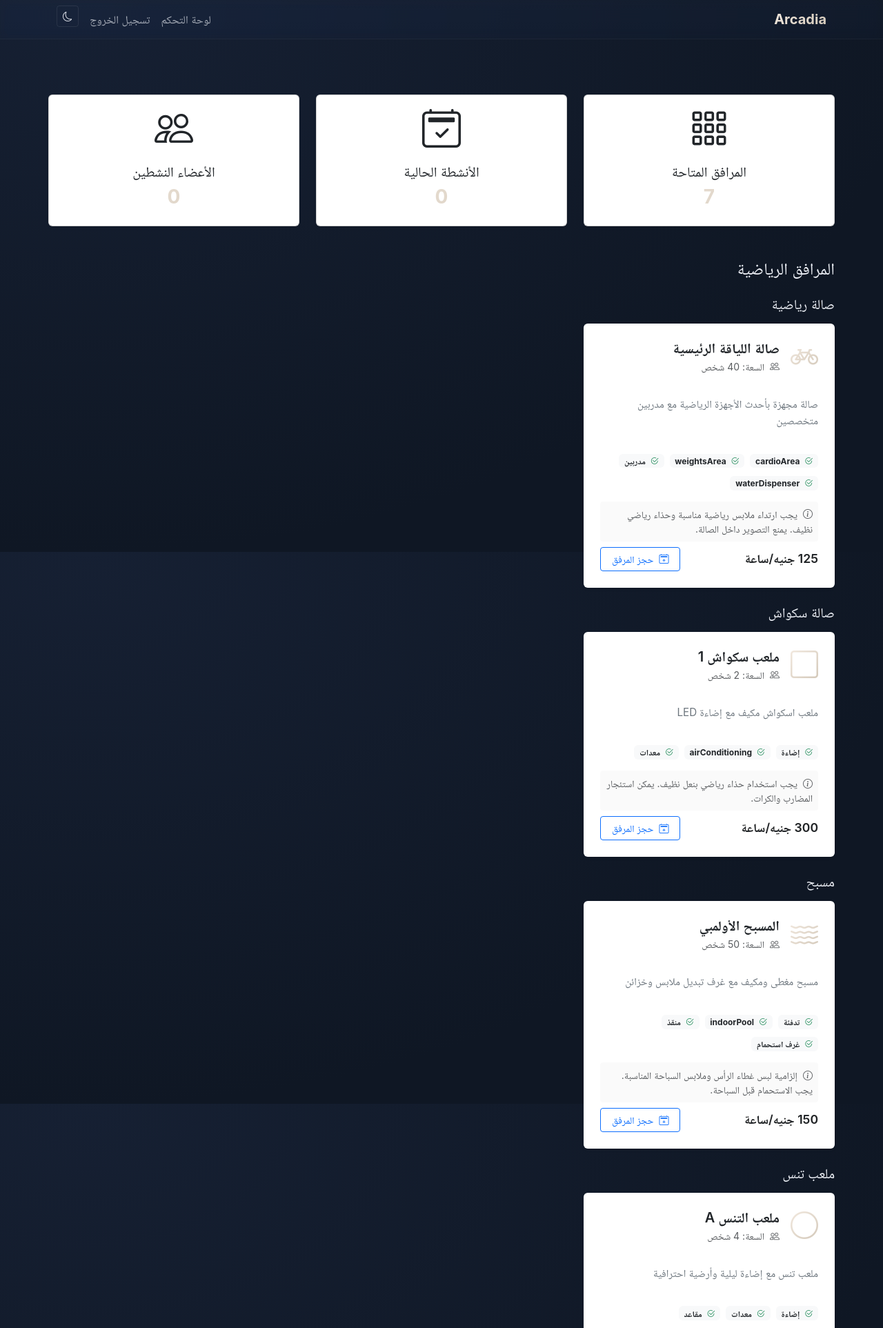
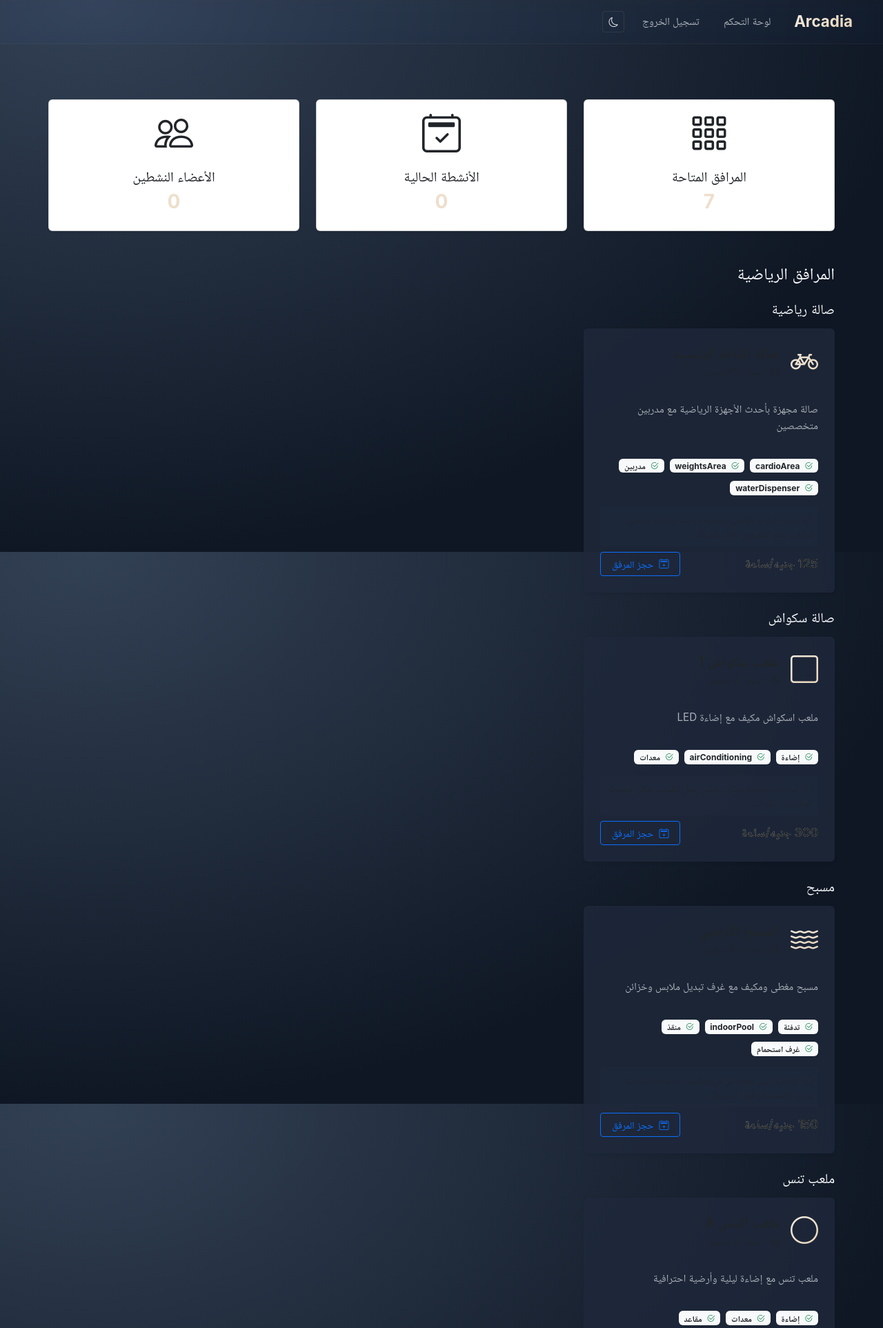
Before and after one commit to YasserSedky/Arcadia-Smart-City, a PHP site: the page made by sports/index.php in a window 1280 px wide. Shown: the top 1925 px of the page at 69% size. Run offline with PHP 8.4, Linux system fonts and the light colour scheme; a user stored in the database is signed in; data comes from the database, SQL or seed files in the repository; data that the repository does not hold is empty; some libraries are stand-ins or nearby versions.

Commit message:
Add files via upload

```diff
--- a/assets/css/mall.css
+++ b/assets/css/mall.css
@@ -1,3 +1,3 @@
 .unit-code {
-    color: #fff !important;
+    color: var(--text) !important;
 }
--- a/assets/css/security.css
+++ b/assets/css/security.css
@@ -83,7 +83,7 @@
 
 .security-incident .incident-level.level-critical {
     background: var(--bs-danger);
-    color: white;
+    color: var(--text);
 }
 
 .report-btn {
--- a/assets/css/sports.css
+++ b/assets/css/sports.css
@@ -14,7 +14,7 @@
 /* Facilities Section */
 .facilities-section .facility-card {
     border: none;
-    background: #fff;
+    background: var(--glass-bg);
     overflow: hidden;
 }
 
@@ -47,7 +47,7 @@
 }
 
 .facilities-section .facility-description {
-    color: #6c757d;
+    color: var(--muted);
     font-size: 0.95em;
     line-height: 1.6;
     margin: 1rem 0;
@@ -61,7 +61,7 @@
 .facilities-section .requirements-note {
     padding: 0.5rem;
     border-radius: 0.25rem;
-    background-color: rgba(0, 0, 0, 0.02);
+    background-color: var(--glass-bg);
 }
 
 /* Activities Section */
@@ -85,7 +85,7 @@
 }
 
 .activities-section .facility-name {
-    color: #6c757d;
+    color: var(--muted);
     font-size: 0.9rem;
     margin-bottom: 0;
 }
@@ -98,17 +98,17 @@
     display: flex;
     align-items: center;
     margin-bottom: 0.5rem;
-    color: #495057;
+    color: var(--text);
 }
 
 .activities-section .detail-item i {
     width: 20px;
-    color: var(--primary);
+    color: var(--sand-100);
 }
 
 .activities-section .detail-item span {
     margin-right: 0.5rem;
-    color: #6c757d;
+    color: var(--muted);
 }
 
 .activities-section .detail-item strong {
@@ -117,7 +117,7 @@
 
 .activities-section .activity-description {
     font-size: 0.9rem;
-    color: #6c757d;
+    color: var(--muted);
     line-height: 1.5;
 }
 
@@ -139,7 +139,7 @@
 .activities-section .btn-gradient {
     background: linear-gradient(45deg, var(--primary), var(--primary-light));
     border: none;
-    color: white;
+    color: var(--text);
     padding: 0.5rem 1rem;
 }
 
--- a/assets/css/style.css
+++ b/assets/css/style.css
@@ -1,47 +1,67 @@
-/* Theme Variables */
 :root {
   /* Primary dark background */
   --primary-900: #0f1724;
-  --primary-700: #162033;
-  --primary-600: #1b2740;
-  --primary-500: #202b48;
+  --primary-800: #1e293b;
+  --primary-700: #334155;
+  --primary-600: #475569;
+  --primary-500: #64748b;
 
-  /* User-provided warm sand palette */
+  /* Enhanced warm sand palette for dark mode */
+  --sand-50: #fef7ed;
   --sand-100: #f3eae0;
-  /* user color */
-  --sand-200: #d2c7b8;
-  /* user color */
-  --sand-300: #c9bcae;
-  --sand-400: #b9aa98;
+  --sand-200: #e7d4b8;
+  --sand-300: #d2c7b8;
+  --sand-400: #c9bcae;
+  --sand-500: #b9aa98;
+
+  /* Accent colors */
+  --accent-blue: #3b82f6;
+  --accent-green: #10b981;
+  --accent-purple: #8b5cf6;
+  --accent-pink: #ec4899;
 
   --black: #000000;
   --white: #ffffff;
-  --text: #eef1f7;
-  --muted: rgba(238, 241, 247, 0.65);
+  --text: #f8fafc;
+  --text-secondary: #cbd5e1;
+  --muted: rgba(248, 250, 252, 0.65);
 
-  --glass-bg: rgba(32, 40, 72, 0.55);
-  --glass-brd: rgba(255, 255, 255, 0.08);
+  --glass-bg: rgba(30, 41, 59, 0.8);
+  --glass-bg-light: rgba(30, 41, 59, 0.6);
+  --glass-brd: rgba(255, 255, 255, 0.1);
+  --glass-shadow: 0 8px 32px rgba(0, 0, 0, 0.3);
 
   --radius-xl: 24px;
   --radius-lg: 16px;
   --radius-md: 12px;
+  --radius-sm: 8px;
+
+  --transition-fast: 0.15s ease;
+  --transition-normal: 0.3s ease;
+  --transition-slow: 0.5s ease;
 }
 
 :root[data-theme="light"] {
-  --primary-900: #f9fafb;
-  --primary-700: #eef2f7;
-  --primary-600: #e6ebf2;
-  --primary-500: #dde3ec;
-  --sand-100: #a47846;
-  --sand-200: #c09b68;
-  --sand-300: #d3b287;
-  --sand-400: #e6c9a6;
+  --primary-900: #ffffff;
+  --primary-800: #f8fafc;
+  --primary-700: #f1f5f9;
+  --primary-600: #e2e8f0;
+  --primary-500: #cbd5e1;
+  --sand-50: #fef7ed;
+  --sand-100: #fef3e7;
+  --sand-200: #fde68a;
+  --sand-300: #fcd34d;
+  --sand-400: #fbbf24;
+  --sand-500: #f59e0b;
   --black: #000000;
   --white: #ffffff;
-  --text: #1a1f2b;
-  --muted: rgba(26, 31, 43, 0.65);
-  --glass-bg: rgba(255, 255, 255, 0.55);
-  --glass-brd: rgba(0, 0, 0, 0.08);
+  --text: #1e293b;
+  --text-secondary: #475569;
+  --muted: rgba(71, 85, 105, 0.65);
+  --glass-bg: rgba(255, 255, 255, 0.9);
+  --glass-bg-light: rgba(255, 255, 255, 0.7);
+  --glass-brd: rgba(0, 0, 0, 0.1);
+  --glass-shadow: 0 8px 32px rgba(0, 0, 0, 0.1);
 }
 
 html,
@@ -84,6 +105,95 @@ body {
   background: linear-gradient(180deg, rgba(255, 255, 255, 0.02), rgba(255, 255, 255, 0.01));
   backdrop-filter: blur(6px) saturate(120%);
   border-bottom: 1px solid rgba(255, 255, 255, 0.03);
+  min-height: 60px;
+  padding: 0.5rem 0;
+}
+
+/* Desktop navbar improvements */
+@media (min-width: 992px) {
+  .glass-nav {
+    height: 64px;
+    padding: 0.75rem 0;
+  }
+
+  .glass-nav .container {
+    max-width: 1400px;
+    height: 100%;
+    display: flex;
+    align-items: center;
+  }
+
+  .glass-nav .navbar-brand {
+    font-size: 1.4rem;
+    margin-right: 2rem;
+    display: flex;
+    flex-direction: column;
+    align-items: flex-start;
+    line-height: 1.2;
+  }
+
+  .glass-nav .navbar-brand+.small {
+    font-size: 11px;
+    margin-top: 2px;
+    opacity: 0.8;
+  }
+
+  .glass-nav .navbar-nav .nav-link {
+    padding: 0.5rem 1rem;
+    font-size: 0.95rem;
+    font-weight: 500;
+    transition: all var(--transition-fast);
+  }
+
+  .glass-nav .navbar-nav .nav-item {
+    margin: 0 0.1rem;
+  }
+
+  .glass-nav .theme-toggle-btn {
+    margin-left: 1rem;
+  }
+
+  .glass-nav .dropdown-toggle {
+    padding: 0.4rem 1rem;
+    font-size: 0.9rem;
+  }
+
+  /* Better spacing for desktop */
+  .glass-nav .navbar-collapse {
+    flex: 1;
+    display: flex;
+    align-items: center;
+    justify-content: space-between;
+  }
+
+  .glass-nav .navbar-nav {
+    flex: 1;
+    justify-content: center;
+    margin: 0 2rem;
+    align-items: center;
+  }
+
+  .glass-nav .navbar-nav.ms-auto {
+    margin-left: auto !important;
+    margin-right: 0 !important;
+    flex: none;
+    justify-content: flex-end;
+  }
+}
+
+/* Extra large screens */
+@media (min-width: 1400px) {
+  .glass-nav .container {
+    max-width: 1600px;
+  }
+
+  .glass-nav .navbar-brand {
+    font-size: 1.5rem;
+  }
+
+  .glass-nav .navbar-nav {
+    margin: 0 3rem;
+  }
 }
 
 .navbar .nav-link {
--- a/assets/js/main.js
+++ b/assets/js/main.js
@@ -44,11 +44,34 @@ document.addEventListener("DOMContentLoaded", function () {
     var icon = toggle.querySelector("i");
     if (icon) icon.className = theme === "light" ? "bi bi-sun" : "bi bi-moon";
     toggle.addEventListener("click", function () {
+      // Add transition class for smooth theme change
+      document.body.classList.add("theme-transition");
       theme = theme === "light" ? "dark" : "light";
       root.setAttribute("data-theme", theme);
       localStorage.setItem("theme", theme);
       var ic = toggle.querySelector("i");
-      if (ic) ic.className = theme === "light" ? "bi bi-sun" : "bi bi-moon";
+      if (ic) {
+        ic.className = theme === "light" ? "bi bi-sun" : "bi bi-moon";
+        // Add rotation animation
+        ic.style.transform = "rotate(360deg)";
+        setTimeout(function () {
+          ic.style.transform = "";
+        }, 300);
+      }
+      // Remove transition class after animation
+      setTimeout(function () {
+        document.body.classList.remove("theme-transition");
+      }, 300);
+    });
+  }
+
+  // Initialize Bootstrap tooltips
+  var tooltipTriggerList = [].slice.call(
+    document.querySelectorAll('[data-bs-toggle="tooltip"]'),
+  );
+  if (typeof bootstrap !== "undefined" && bootstrap.Tooltip) {
+    var tooltipList = tooltipTriggerList.map(function (tooltipTriggerEl) {
+      return new bootstrap.Tooltip(tooltipTriggerEl);
     });
   }
 });
```
Also changed, not shown: other parts of assets/css/style.css (+43 -0 lines), assets/css/residential.css (+5 -5 lines).
